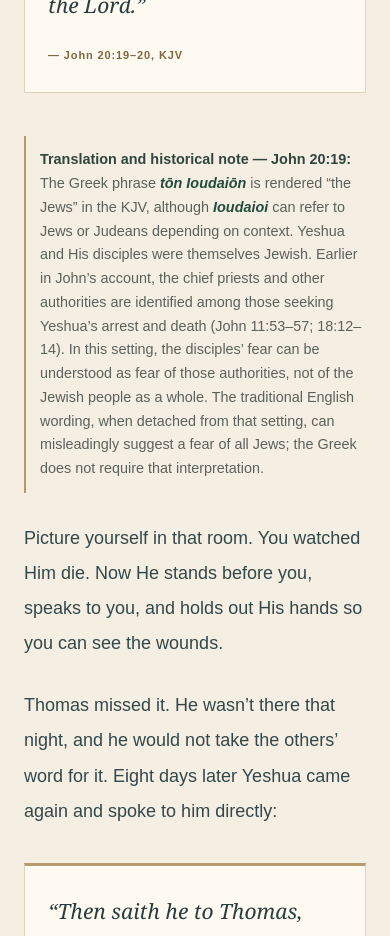
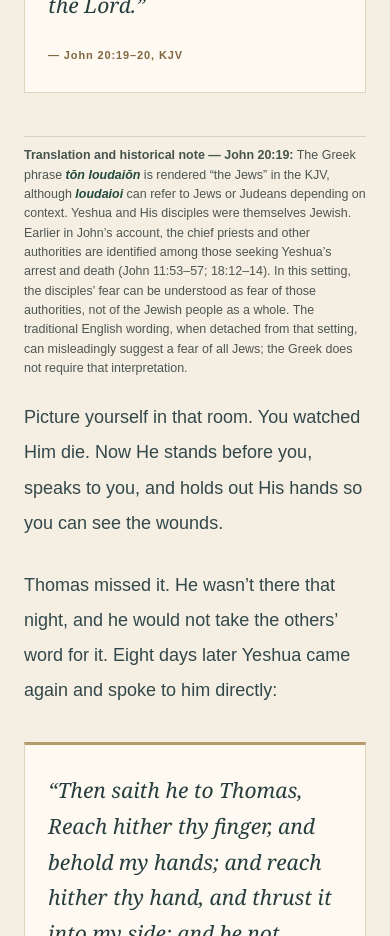
Before and after one commit to desukara/yeshua-roots, a Next.js app: page /start-here in a window 390 px wide. Shown: the part 4580-5516 px from the top of the page. Built offline with nearby package versions, Linux system fonts and the light colour scheme.

Commit message:
Restyle John 20 footnote as compact unobtrusive scholarly note

```diff
--- a/app/start-here/start-here.css
+++ b/app/start-here/start-here.css
@@ -350,10 +350,24 @@
  .sh-page .sh-section>.sh-scene + .sh-number{margin-top:18px!important}
 }
 
-/* Editorial translation note: visibly distinct from the quoted Scripture. */
-.sh-page .sh-translation-footnote{font-size:clamp(.87rem,1.4vw,1rem)!important;line-height:1.75!important;color:#5b615b!important;border-left:2px solid #b49b6d;padding:12px 0 12px 18px;margin:18px 0 34px!important;max-width:75ch}
-.sh-page .sh-translation-footnote strong{font-weight:700;color:#30463d}
-@media(max-width:600px){.sh-page .sh-translation-footnote{font-size:.9rem!important;line-height:1.65!important;padding-left:14px;margin:16px 0 28px!important}}
-
-/* Ensure Greek transliteration remains legible against the cream note background. */
+/* Subordinate scholarly footnote beneath the Scripture quotation. */
+.sh-page .sh-translation-footnote{
+  font-size:.82rem!important;
+  line-height:1.55!important;
+  color:#4d5651!important;
+  border-left:0!important;
+  border-top:1px solid rgba(91,99,87,.22)!important;
+  padding:10px 0 0!important;
+  margin:12px 0 24px!important;
+  max-width:75ch;
+}
+.sh-page .sh-translation-footnote strong{font-size:inherit!important;font-weight:600!important;color:#45554c!important}
 .sh-page .sh-translation-footnote em{color:#234b3e!important;font-weight:600!important}
+@media(max-width:600px){
+  .sh-page .sh-translation-footnote{
+    font-size:.78rem!important;
+    line-height:1.55!important;
+    padding:9px 0 0!important;
+    margin:10px 0 22px!important;
+  }
+}
```
